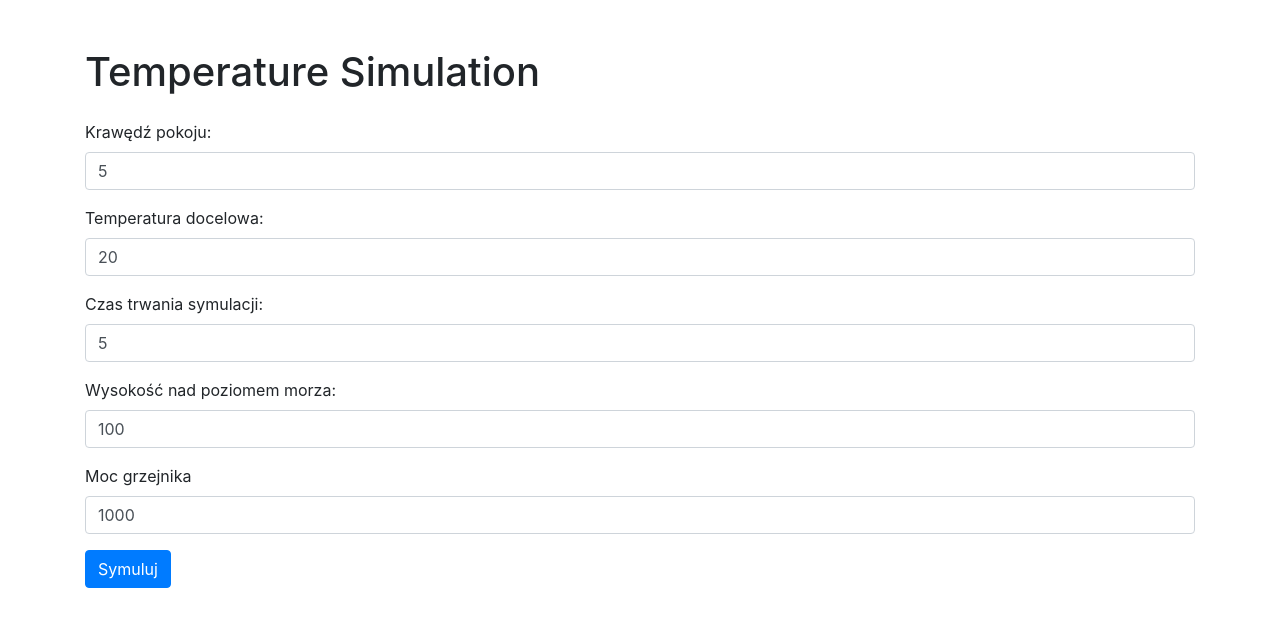
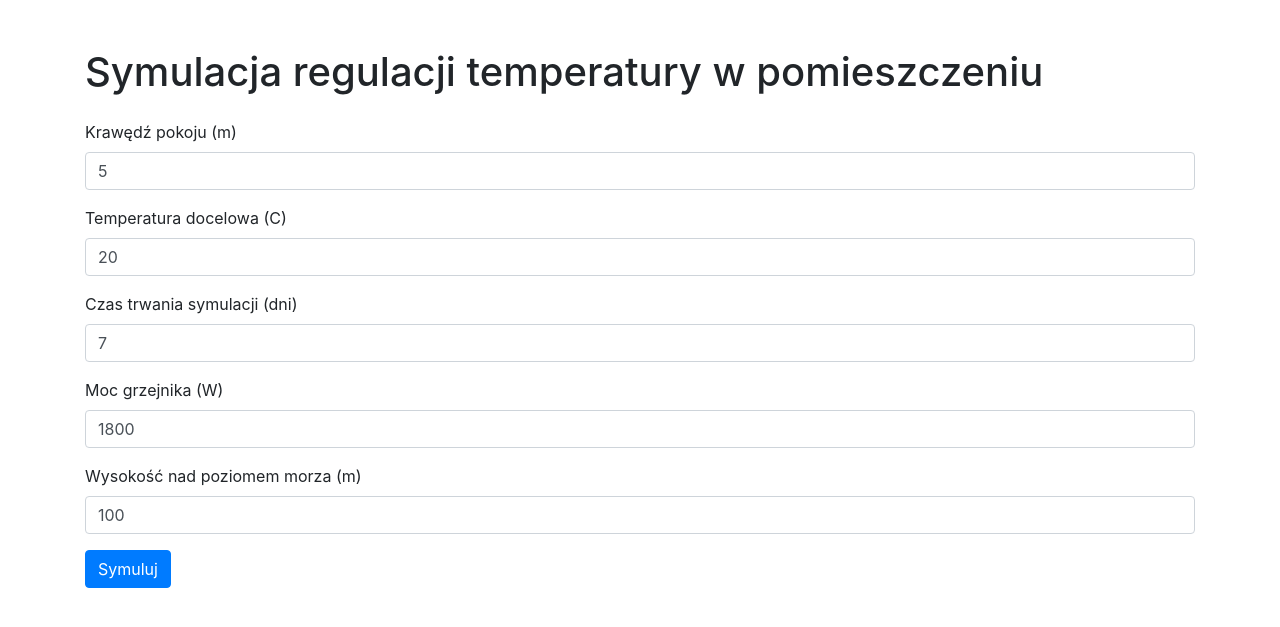
Before and after one commit to Wojciechprg/Put-semestr-3-automatyka-projekt-ogrzewanie, a Flask app: page / in a window 1280 px wide. Shown: the top 627 px of the page. Run offline with Flask 3, Linux system fonts and the light colour scheme; some libraries are stand-ins or nearby versions.

Commit message:
Projekt z automatyki na zaliczenie przedmiotu Put INF sem.3

```diff
--- a/app.py
+++ b/app.py
@@ -1,6 +1,7 @@
 from flask import Flask, render_template, request
 import numpy as np
 import plotly.graph_objects as go
+import pandas as pd
 
 app = Flask(__name__)
 
@@ -13,19 +14,22 @@ def index():
         czas_trwania_symulacji = float(request.form['czas_trwania_symulacji'])
         wysokosc = float(request.form['wysokosc'])
         moc_grzejnika = float(request.form['moc_grzejnika'])
-        time, room_temperature, heat_given, outside_temperature = automatyka(krawedz_pokoju, temperatura_docelowa,
+        time, room_temperature, heat_given, outside_temperature, heat_loss = automatyka(krawedz_pokoju, temperatura_docelowa,
                                                                              czas_trwania_symulacji, wysokosc,
                                                                              moc_grzejnika)
 
         fig = go.Figure(data=go.Scatter(x=time, y=room_temperature))
         fig.update_layout(xaxis_title='Czas (minuty)',
                           yaxis_title='Temperatura (C)')
-        fig2 = go.Figure(data=go.Scatter(x=time, y=heat_given))
-        fig2.update_layout(xaxis_title='Czas (minuty)', yaxis_title='Moc Grzejnika (W)')
+        fig2 = go.Figure(data=go.Scatter(x=time, y=heat_given*60))
+        fig2.update_layout(xaxis_title='Czas (minuty)', yaxis_title='Ciepło (J)')
         fig3 = go.Figure(data=go.Scatter(x=time, y=outside_temperature))
         fig3.update_layout(xaxis_title='Czas (minuty)',
                            yaxis_title='Temperatura (C)')
-        return render_template('index.html', fig=fig.to_html(), fig2=fig2.to_html(), fig3=fig3.to_html())
+        fig4 = go.Figure(data=go.Scatter(x=time, y=heat_loss*60))
+        fig4.update_layout(xaxis_title='Czas (minuty)', yaxis_title='Ciepło (J)')
+
+        return render_template('index.html', fig=fig.to_html(), fig2=fig2.to_html(), fig3=fig3.to_html(), fig4=fig4.to_html())
     else:
         return render_template('index.html')
 
@@ -65,16 +69,30 @@ def automatyka(krawedz_pokoju, temperatura_docelowa, czas_trwania_symulacji, wys
     time = np.arange(0, num_measurements)
     room_temperature = np.zeros(num_measurements)
     heat_given = np.zeros(num_measurements)
-    outside_temperature = np.zeros(num_measurements)
+    heat_loss = np.zeros(num_measurements)
 
+
+
+    # Read the CSV file and extract the desired column
+    df = pd.read_csv('data.csv')
+    temperature_hours = df.iloc[1:, 1].tolist()
+
+    # Convert temperature values from hours to minutes
+    temperature_minutes = temperature_hours
+
+    # Interpolate the temperature values to get minute values between the hourly values
+    temperature_interpolated = np.interp(np.arange(len(temperature_minutes) * 60),
+                                         np.arange(0, len(temperature_minutes) * 60, 60), temperature_minutes)
+
+    # Add noise to the temperature values
+    outside_temperature = [temp + np.random.uniform(-0.1, 0.1) for temp in temperature_interpolated]
     # Initialize room temperature to be the same as outside temperature
-    outside_temperature[0] = outside_temp_amplitude * np.sin(2 * np.pi * time[0] / (24 * 60 * 60))
     room_temperature[0] = outside_temperature[0]
 
     # PID gains Ziegler-Nichols method
     Kp = 0.6
     Ki = 0.0008
-    Kd = 108
+    Kd = 7.5
     integral = 0
     previous_error = 0
     umax = 1
@@ -82,8 +100,6 @@ def automatyka(krawedz_pokoju, temperatura_docelowa, czas_trwania_symulacji, wys
 
     # simulate temperature control
     for i in range(1, num_measurements):
-        # Calculate outside temperature
-        outside_temperature[i] = outside_temp_amplitude * np.sin(2 * np.pi * time[i] / (24 * 60))
 
         # Calculate error
         error = desired_temp - room_temperature[i - 1]
@@ -103,6 +119,9 @@ def automatyka(krawedz_pokoju, temperatura_docelowa, czas_trwania_symulacji, wys
         # Calculate heat given
         heat_given[i] = P_heater * min(max(u, umin), umax)
 
+        # Calculate heat loss
+        heat_loss[i] = room_surface_area * heat_transfer_coefficient * (room_temperature[i - 1] - outside_temperature[i - 1])
+
         # Calculate air pressure
         air_pressure = air_pressure_at_sea_level * np.exp(
             -g_acceleration * air_molar_mass * alitiude / (R_ideal * (room_temperature[i - 1] + 273.15)))
@@ -115,8 +134,7 @@ def automatyka(krawedz_pokoju, temperatura_docelowa, czas_trwania_symulacji, wys
 
         # Calculate room tempreture
         room_temperature[i] = (measurement_interval / (air_mass * s_heat_capacity)) * (
-                heat_given[i] - room_surface_area * heat_transfer_coefficient * (
-                room_temperature[i - 1] - outside_temperature[i - 1])) + room_temperature[i - 1]
+                heat_given[i] - heat_loss[i]) + room_temperature[i - 1]
 
         # Update previous error
         previous_error = error
@@ -133,4 +151,4 @@ def automatyka(krawedz_pokoju, temperatura_docelowa, czas_trwania_symulacji, wys
     fig3.update_layout(title='Outside temperature over time', xaxis_title='Time (minutes)', yaxis_title='Temperature (C)')
     fig3.show()
     """
-    return time, room_temperature, heat_given, outside_temperature
+    return time, room_temperature, heat_given, outside_temperature, heat_loss
--- a/templates/index.html
+++ b/templates/index.html
@@ -3,56 +3,61 @@
 <head>
     <meta charset="UTF-8">
     <meta name="viewport" content="width=device-width, initial-scale=1.0">
-    <title>Temperature Simulation</title>
+    <title>Symulacja</title>
 
     <!-- Add Bootstrap CSS from CDN -->
     <link rel="stylesheet" href="https://maxcdn.bootstrapcdn.com/bootstrap/4.0.0/css/bootstrap.min.css" integrity="sha384-Gn5384xqQ1aoWXA+058RXPxPg6fy4IWvTNh0E263XmFcJlSAwiGgFAW/dAiS6JXm" crossorigin="anonymous">
 </head>
 <body>
     <div class="container mt-5">
-        <h1 class="mb-4">Temperature Simulation</h1>
+        <h1 class="mb-4">Symulacja regulacji temperatury w pomieszczeniu</h1>
 
         <form method="post">
             <div class="form-group">
-                <label for="krawedz_pokoju">Krawędź pokoju:</label>
+                <label for="krawedz_pokoju">Krawędź pokoju (m)</label>
                 <input type="number" class="form-control" name="krawedz_pokoju" required min="3" max="7" value="5">
             </div>
 
             <div class="form-group">
-                <label for="temperatura_docelowa">Temperatura docelowa:</label>
+                <label for="temperatura_docelowa">Temperatura docelowa (C)</label>
                 <input type="number" class="form-control" name="temperatura_docelowa" required min="10" max="30" value="20">
             </div>
 
             <div class="form-group">
-                <label for="czas_trwania_symulacji">Czas trwania symulacji:</label>
-                <input type="number" class="form-control" name="czas_trwania_symulacji" required min="1" max="7" value="5">
+                <label for="czas_trwania_symulacji">Czas trwania symulacji (dni)</label>
+                <input type="number" class="form-control" name="czas_trwania_symulacji" required min="1" max="7" value="7">
             </div>
 
             <div class="form-group">
-                <label for="wysokosc">Wysokość nad poziomem morza:</label>
-                <input type="number" class="form-control" name="wysokosc" required min="0" max="800" value="100">
+                <label for="moc_grzejnika">Moc grzejnika (W)</label>
+                <input type="number" class="form-control" name="moc_grzejnika" required min="1000" max="3000" value="1800" step="100">
             </div>
 
             <div class="form-group">
-                <label for="moc_grzejnika">Moc grzejnika</label>
-                <input type="number" class="form-control" name="moc_grzejnika" required min="1000" max="3000" value="1000">
+                <label for="wysokosc">Wysokość nad poziomem morza (m)</label>
+                <input type="number" class="form-control" name="wysokosc" required min="0" max="800" value="100">
             </div>
 
             <button type="submit" class="btn btn-primary">Symuluj</button>
         </form>
 
         {% if fig %}
-            <h2 class="mt-4">Temperatura pokoju względem czasu</h2>
+            <h2 class="mt-4">Temperatura w pomieszczeniu</h2>
             {{ fig|safe }}
         {% endif %}
 
         {% if fig2 %}
-            <h2 class="mt-4">Moc na jaką grzejnik został ustawiony w czasie</h2>
+            <h2 class="mt-4">Ciepło dodane przez grzejnik</h2>
             {{ fig2|safe }}
         {% endif %}
 
+        {%  if fig4 %}
+            <h2 class="mt-4">Ciepło oddane przez ściany</h2>
+            {{ fig4|safe }}
+        {% endif %}
+
         {% if fig3 %}
-            <h2 class="mt-4">Temperatura zewnętrzna względem czasu</h2>
+            <h2 class="mt-4">Temperatura zewnętrzna</h2>
             {{ fig3|safe }}
         {% endif %}
     </div>
```
Also changed, not shown: 1 other file.
